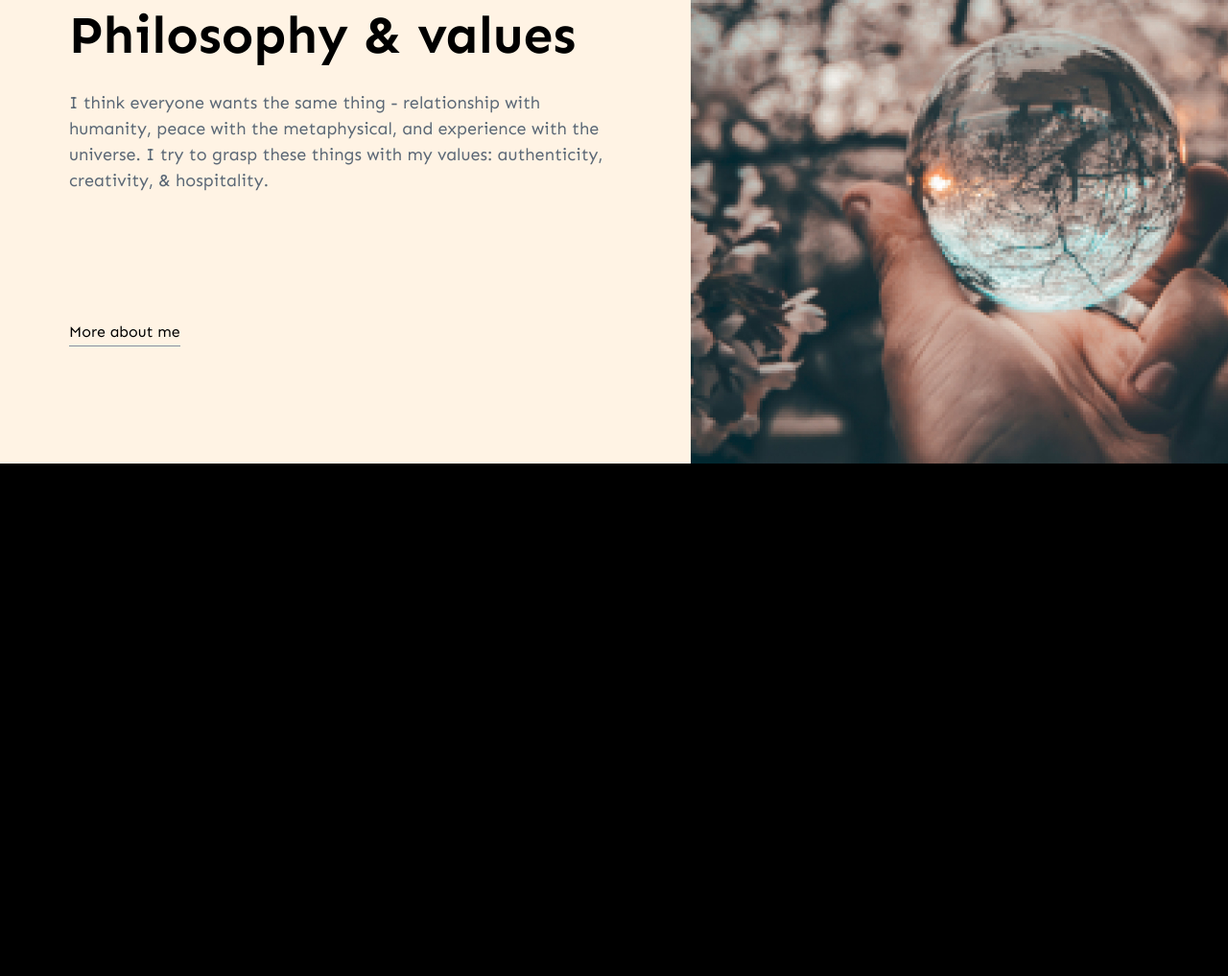
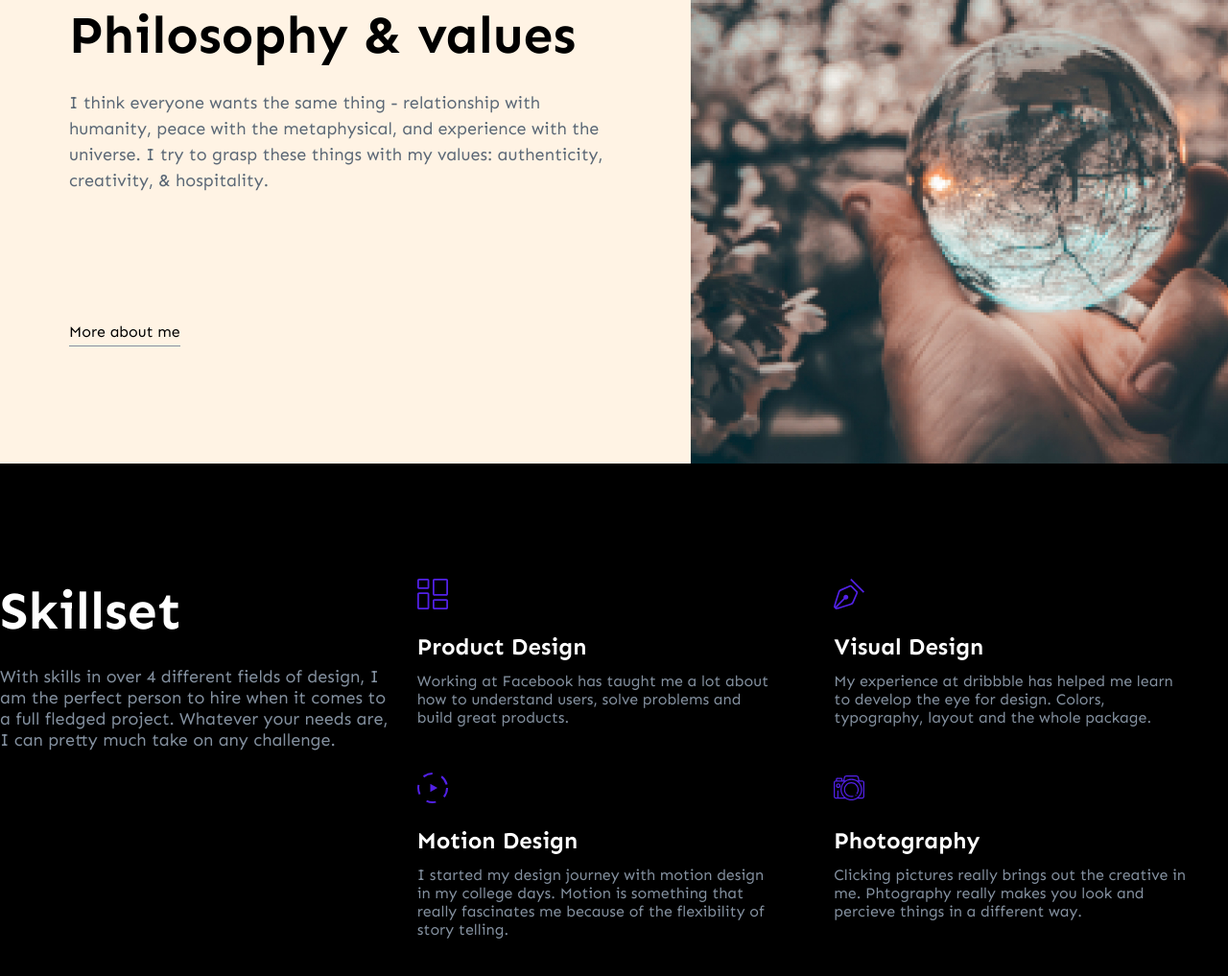
Before and after one commit to frontenderboy/Portfolio-Designer, a plain HTML site: page index.html in a window 1280 px wide. Shown: the part 1734-2751 px from the top of the page at 96% size. Before the commit the page ends 2217 px from the top, so only its background shows below. Drawn offline with Linux system fonts and the light colour scheme.

Commit message:
feat: add skillset section

```diff
--- a/index.html
+++ b/index.html
@@ -76,6 +76,34 @@
                 <img src="./img/philosophy-image.jpg" alt="philosophy image" class="section-image">
             </div>
         </section>
+
+        <section class="section-skillset">
+            <div class="container">
+                <div class="skillset-wrapper">
+                    <div class="skillset__item skillset__about">
+                        <h2 class="skillset-title">Skillset</h2>
+                        <p class="skillset__about-text">With skills in over 4 different fields of design, I am the perfect person to hire when it comes to a full fledged project. Whatever your needs are, I can pretty much take on any challenge.</p>
+                    </div>
+
+                    <div class="skillset__item product-design-item">
+                        <h3 class="skillset__item-title">Product Design</h3>
+                        <p class="skillset__item-text">Working at Facebook has taught me a lot about how to understand users, solve problems and build great products.</p>
+                    </div>
+                    <div class="skillset__item visual-design-item">
+                        <h3 class="skillset__item-title">Visual Design</h3>
+                        <p class="skillset__item-text">My experience at dribbble has helped me learn to develop the eye for design. Colors, typography, layout and the whole package.</p>
+                    </div>
+                    <div class="skillset__item motion-design-item">
+                        <h3 class="skillset__item-title">Motion Design</h3>
+                        <p class="skillset__item-text">I started my design journey with motion design in my college days. Motion is something that really fascinates me because of the flexibility of story telling.</p>
+                    </div>
+                    <div class="skillset__item photography-item">
+                        <h3 class="skillset__item-title">Photography</h3>
+                        <p class="skillset__item-text">Clicking pictures really brings out the creative in me. Phtography really makes you look and percieve things in a different way.</p>
+                    </div>
+                </div>
+            </div>
+        </section>
     </main>
 </body>
 </html>
--- a/sass/abstract/_mixins.scss
+++ b/sass/abstract/_mixins.scss
@@ -10,3 +10,11 @@
     color: $color-gray;
     margin-bottom: 1.5rem;
 }
+
+@mixin skillset-logo() {
+    content: "";
+    display: block;
+    width: 32px;
+    height: 32px;
+    margin-bottom: 24px;
+}
--- a/sass/base/_base.scss
+++ b/sass/base/_base.scss
@@ -27,6 +27,7 @@ h2 {
 h3 {
     @include font($size: 2.4rem, $weight: 700);
     color: $color-white;
+    margin: 0;
 }
 
 p {
--- a/sass/components/_philosophy.scss
+++ b/sass/components/_philosophy.scss
@@ -1,3 +1,7 @@
+.section-philosophy {
+    margin-bottom: 12rem;
+}
+
 .philosophy-wrapper {
     display: flex;
 }
--- /dev/null
+++ b/sass/components/_skillset.scss
@@ -0,0 +1,50 @@
+.skillset-wrapper {
+    display: grid;
+    grid-template-columns: repeat(3, 1fr);
+    column-gap: 24px;
+    row-gap: 48px;
+    margin-bottom: 120px;
+}
+
+.skillset__about {
+    grid-row: 1 / 3;
+}
+
+.skillset-title {
+    margin-bottom: 24px;
+}
+
+.skillset__about-text {
+    @include font($size: 1.8rem, $weight: 400);
+    color: $color-gray;
+}
+
+.skillset__item:nth-child(2)::before {
+    @include skillset-logo();
+    background-image: url('../../img/skillset-icons/product-design.svg');
+}
+
+.skillset__item:nth-child(3)::before {
+    @include skillset-logo();
+    background-image: url('../../img/skillset-icons/visual-design.svg');
+}
+
+.skillset__item:nth-child(4)::before {
+    @include skillset-logo();
+    background-image: url('../../img/skillset-icons/motion-design.svg');
+}
+
+.skillset__item:nth-child(5)::before {
+    @include skillset-logo();
+    background-image: url('../../img/skillset-icons/photography.svg');
+}
+
+.skillset__item-title {
+    margin-bottom: 12px;
+}
+
+.skillset__item-text {
+    @include font($size: 1.6rem, $weight: 400);
+    color: $color-gray;
+    max-width: 368px;
+}
--- a/sass/style.scss
+++ b/sass/style.scss
@@ -12,3 +12,4 @@
 @import "components/header";
 @import "components/experience";
 @import "components/philosophy";
+@import "components/skillset";
```
Also changed, not shown: img/skillset-icons/motion-design.svg (added), img/skillset-icons/photography.svg (added), img/skillset-icons/product-design.svg (added), img/skillset-icons/visual-design.svg (added), sass/style.css, 1 other file.
